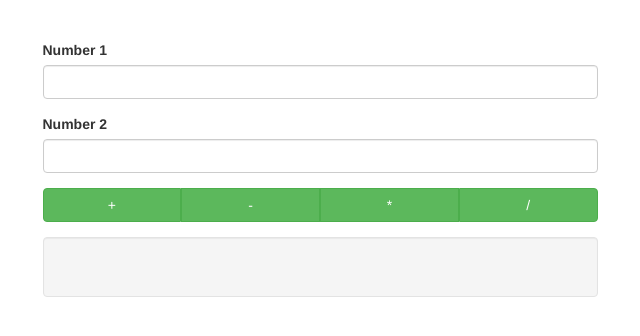
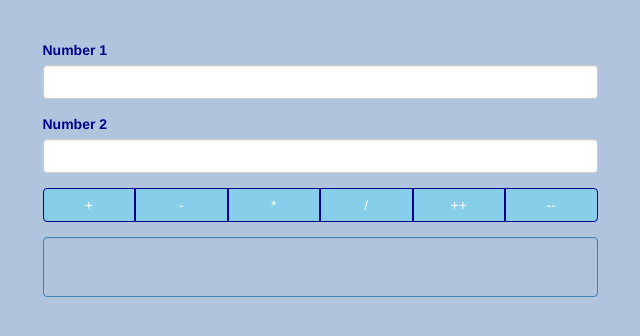
Before and after one commit to RagenS9/w3d3-simple-calculator, a plain HTML site: page index.html in a window 1280 px wide. Shown: the whole page, without its empty margins (320-960 px from the left). Drawn offline with nearby package versions, Linux system fonts and the light colour scheme.

Commit message:
adventurer mode complete

```diff
--- /dev/null
+++ b/calc.css
@@ -0,0 +1,20 @@
+* {
+    box-sizing: border-box;
+}
+img {
+    width: 100%;
+}
+
+body {
+    color: darkblue;
+    background-color: lightsteelblue;
+}
+.btn-success {
+    background-color: skyblue;
+    border-color: darkblue;
+}
+
+.well {
+    background-color: lightsteelblue;
+    border-color: steelblue
+}
--- a/calc.js
+++ b/calc.js
@@ -26,6 +26,16 @@ function multiply(slot1, slot2) {
 function divide(slot1, slot2) {
     return slot1 / slot2;
 }
+
+function increment() {
+    answer++;
+    return answer;
+}
+
+function decrement() {
+    answer--;
+    return answer;
+}
 // Event Handlers
 document.querySelector('#calc').addEventListener('click', function(e) {
     var calcFunction = e.target.id,
--- a/index.html
+++ b/index.html
@@ -6,6 +6,8 @@
     <meta name="viewport" content="width=device-width, initial-scale=1.0" />
     <script type="text/javascript" src="https://cdn.polyfill.io/v2/polyfill.min.js?features=es6,fetch,Array.prototype.includes"></script>
     <link rel="stylesheet" href="https://maxcdn.bootstrapcdn.com/bootstrap/3.3.7/css/bootstrap.min.css" integrity="sha384-BVYiiSIFeK1dGmJRAkycuHAHRg32OmUcww7on3RYdg4Va+PmSTsz/K68vbdEjh4u" crossorigin="anonymous">
+
+    <link rel="stylesheet" href="calc.css"/>
 </head>
 <body>
 
@@ -35,6 +37,12 @@
                         <div class="btn-group">
                             <button type="button" id="divide" class="btn btn-success">/</button>
                         </div>
+                        <div class="btn-group">
+                            <button type="button" id="increment" class="btn btn-success">++</button>
+                        </div>
+                        <div class="btn-group">
+                            <button type="button" id="decrement" class="btn btn-success">--</button>
+                        </div>
                     </div>
                 </div>
                 <div class="form-group well text-center">
```
